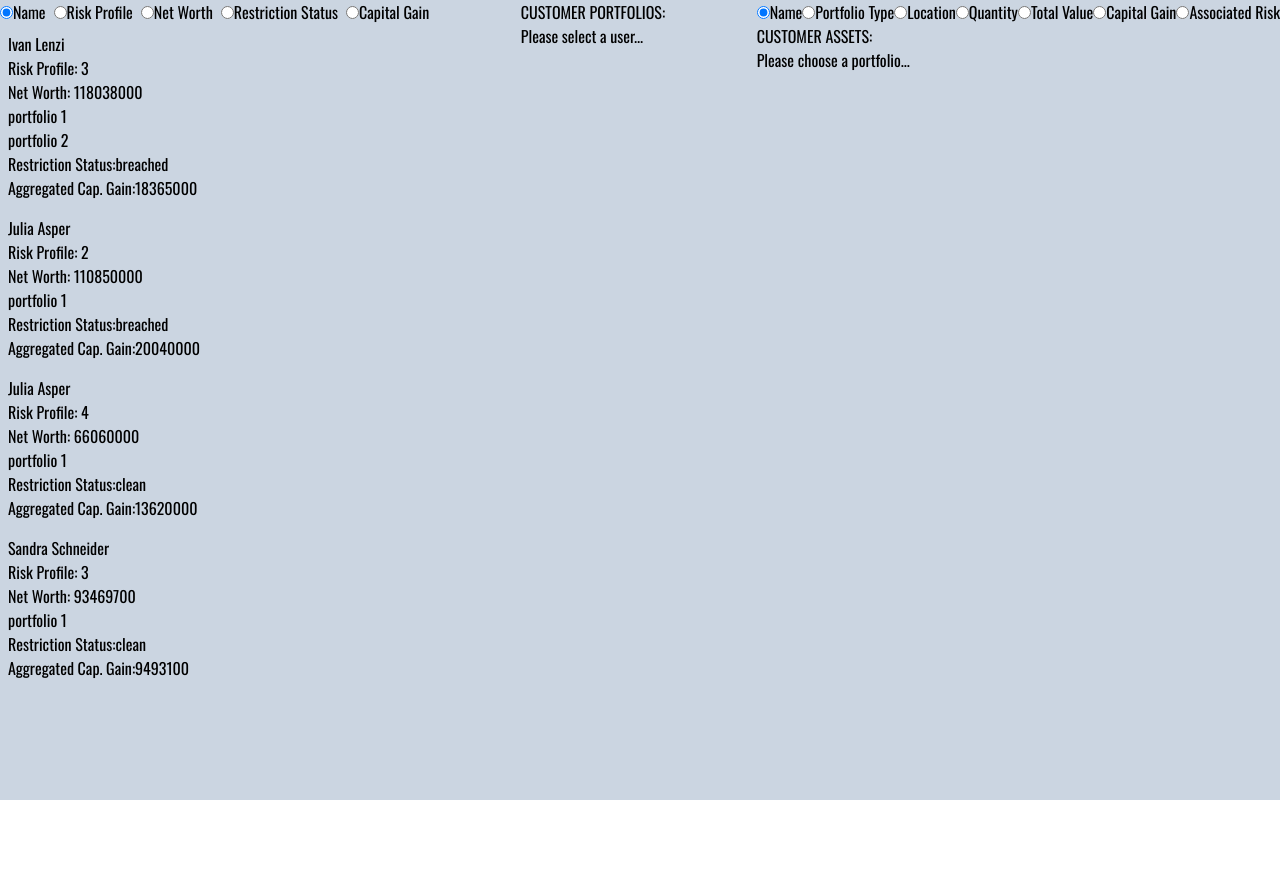
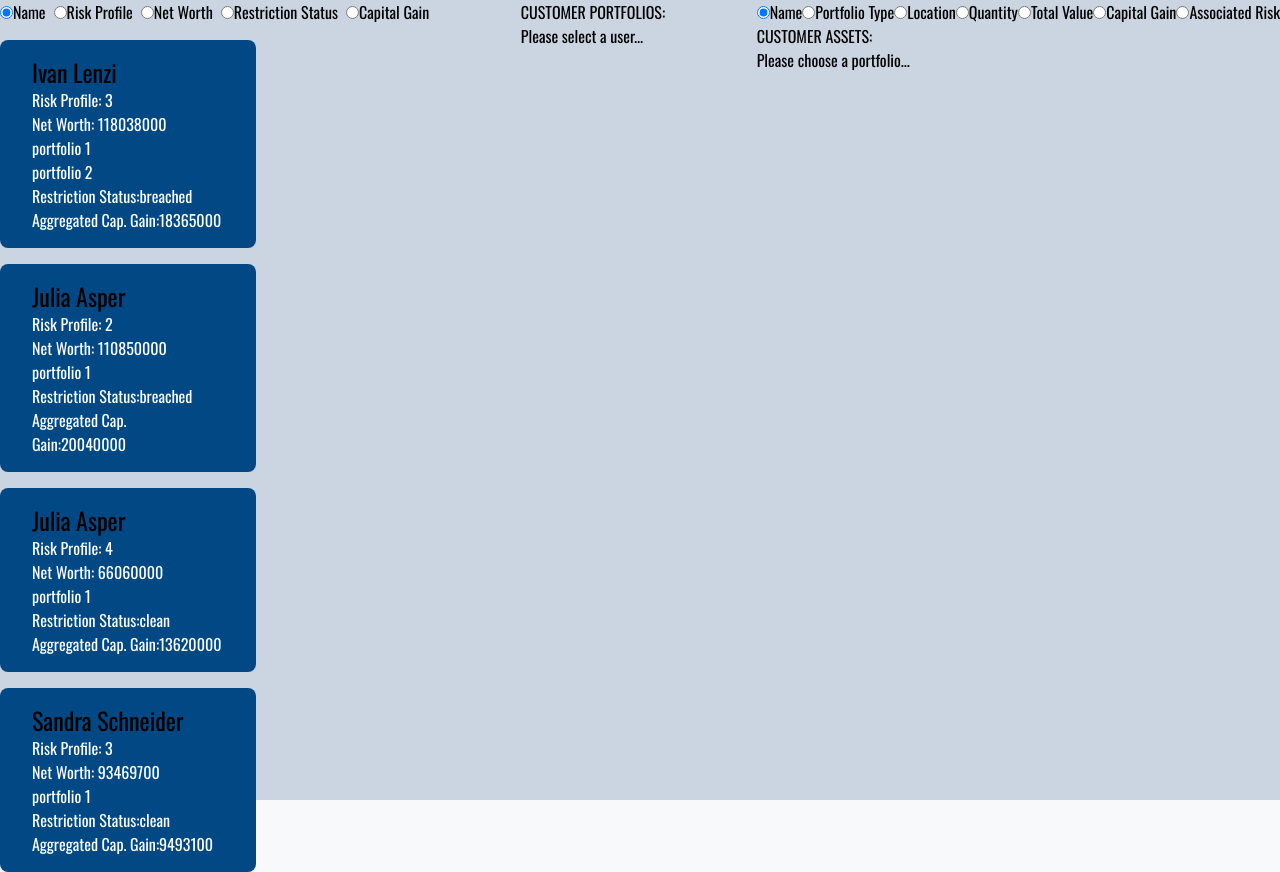
Before and after one commit to vankoosh/stock-portfolio-viewer, a React (Create React App) app: page / in a window 1280 px wide. Before the commit the page ends 800 px from the top, so only its background shows below. Built offline with nearby package versions, Linux system fonts and the light colour scheme; the HTML template or start-up script is replaced by a standard one.

Commit message:
what is wrong?

```diff
--- a/src/components/User/User.jsx
+++ b/src/components/User/User.jsx
@@ -3,27 +3,29 @@ import "./User.css";
 export default function User({ props, handleUserClick }) {
   return (
     <div
-      className="p-2"
+      className="p-2 py-4 bg-[#014885] rounded-lg w-[20vw] px-8 my-4 hover:bg-[#014885]-200"
       onClick={() => {
         handleUserClick(props);
       }}
     >
-      <h1>
+      <h1 className="text-2xl">
         {props.firstName} {props.lastName}
       </h1>
-      <p>Risk Profile: {props.riskProfile}</p>
-      <p>Net Worth: {props.aggNetWorth}</p>
+      <p className="text-white">Risk Profile: {props.riskProfile}</p>
+      <p className="text-white">Net Worth: {props.aggNetWorth}</p>
 
       {props.portfolios.map((portfolio) => {
         return (
-          <p key={portfolio.portfolioId + " portNames"}>
+          <p className="text-white" key={portfolio.portfolioId + " portNames"}>
             {portfolio.portfolioName}
           </p>
         );
       })}
 
-      <p>Restriction Status:{props.aggRestrictionStatus}</p>
-      <p>Aggregated Cap. Gain:{props.aggCapGain}</p>
+      <p className="text-white">
+        Restriction Status:{props.aggRestrictionStatus}
+      </p>
+      <p className="text-white">Aggregated Cap. Gain:{props.aggCapGain}</p>
     </div>
   );
 }
--- a/src/components/Users/Viewer.jsx
+++ b/src/components/Users/Viewer.jsx
@@ -100,7 +100,7 @@ export default function Viewer() {
   return (
     <div className="flex justify-between font-oswald container mx-auto h-screen bg-slate-300">
       <main className="h-screen">
-        <form action="#" className="">
+        <form action="#">
           <input
             type="radio"
             name="sort"
--- a/src/index.css
+++ b/src/index.css
@@ -2,3 +2,9 @@
 @tailwind base;
 @tailwind components;
 @tailwind utilities;
+
+body{
+  background-color: #f8f9fa;
+}
+
+/*  */
```
